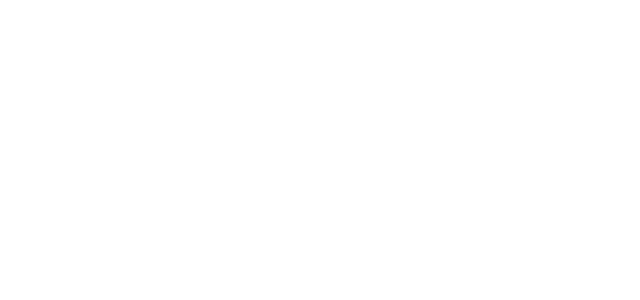
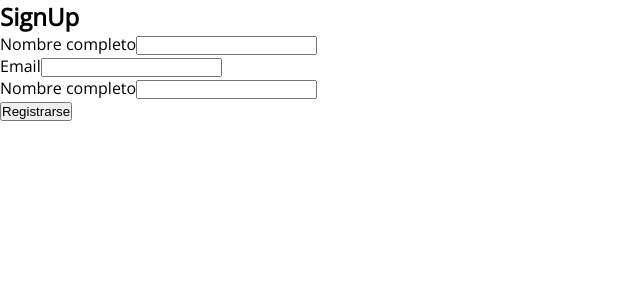
Before and after one commit to LeonAvancini/shopigniter, a React (Create React App) app: page /signup in a window 1280 px wide. Before the commit this address had no page. Shown: the top 300 px of the page, without its empty margins (0-640 px from the left). Built offline with nearby package versions, Linux system fonts and the light colour scheme; a web font is replaced by a local one.

Commit message:
adding Auth

```diff
--- a/src/App.js
+++ b/src/App.js
@@ -1,7 +1,9 @@
 import { BrowserRouter, Route, Routes } from "react-router-dom";
 import { AddProducts } from "./components/AddProducts";
+import { SignUp } from "./components/SignUp";
 
 import Home from "./components/Home";
+import Login from "./components/Login";
 
 function App() {
   return (
@@ -9,6 +11,8 @@
       <Routes>
         <Route path="/" element={<Home />} />
         <Route path="/addproducts" element={<AddProducts />} />
+        <Route path="/signup" element={<SignUp />} />
+        <Route path="/login" element={<Login />} />
       </Routes>
     </BrowserRouter>
   );
--- a/src/components/Home.js
+++ b/src/components/Home.js
@@ -1,6 +1,8 @@
 import Navbar from "./Navbar";
 import Products from "./Products";
 import styled from "styled-components";
+import { useEffect, useState } from "react";
+import { auth, db } from "../config/Config";
 
 const Container = styled.div`
   overflow-x: hidden;
@@ -8,9 +10,32 @@
 `;
 
 export const Home = () => {
+  const GetCurrentUser = () => {
+    const [user, setUser] = useState(null);
+    useEffect(() => {
+      auth.onAuthStateChanged((user) => {
+        if (user) {
+          db.collection("users")
+            .doc(user.uid)
+            .get()
+            .then((snapshot) => {
+              setUser(snapshot.data().FullName);
+            });
+        } else {
+          setUser(null);
+        }
+      });
+    }, []);
+    return user;
+  };
+
+  const user = GetCurrentUser();
+
+  console.log("USER", user);
+
   return (
     <Container>
-      <Navbar />
+      <Navbar user={user} />
       <Products />
     </Container>
   );
--- /dev/null
+++ b/src/components/Login.js
@@ -0,0 +1,62 @@
+import { useState } from "react";
+import { auth } from "../config/Config";
+import { useNavigate } from "react-router-dom";
+
+export const Login = () => {
+  const navigate = useNavigate();
+  const [email, setEmail] = useState("");
+  const [password, setPassword] = useState("");
+
+  const [errorMessage, setErrorMessage] = useState("");
+  const [successMessage, setSuccessMessage] = useState("");
+
+  const handleLogin = (e) => {
+    e.preventDefault();
+    auth
+      .signInWithEmailAndPassword(email, password)
+      .then(() => {
+        setSuccessMessage("Ingreso exitoso");
+        setEmail("");
+        setPassword("");
+        setErrorMessage("");
+        setTimeout(() => {
+          navigate("/");
+        }, 3000);
+      })
+      .catch((error) => setErrorMessage(error.message));
+  };
+
+  return (
+    <>
+      <h2>Login</h2>
+      {successMessage && <>{successMessage}</>}
+      <form autoComplete="off" onSubmit={handleLogin}>
+        <label>Email</label>
+        <input
+          type="email"
+          required
+          value={email}
+          onChange={(e) => {
+            setEmail(e.target.value);
+          }}
+        />
+        <br />
+
+        <label>Nombre completo</label>
+        <input
+          type="password"
+          required
+          value={password}
+          onChange={(e) => {
+            setPassword(e.target.value);
+          }}
+        />
+        <br />
+        <button type="submit">Login</button>
+      </form>
+      {errorMessage && <>{errorMessage}</>}
+    </>
+  );
+};
+
+export default Login;
--- a/src/components/Navbar.js
+++ b/src/components/Navbar.js
@@ -1,6 +1,8 @@
 import { Link } from "react-router-dom";
 import styled from "styled-components";
 import logo from "../assets/cartLogo.png";
+import { Icon } from "react-icons-kit";
+import { shoppingCart } from "react-icons-kit/feather/shoppingCart";
 
 const Container = styled.div`
   width: 100%;
@@ -30,16 +32,30 @@
   margin: auto 10px;
 `;
 
-export const Navbar = () => {
+export const Navbar = ({ user }) => {
+  const handleLogout = () => {
+    console.log("salir");
+  };
+
   return (
     <Container>
       <LeftSideContainer>
         <ImageStyled src={logo} alt="logo" />
       </LeftSideContainer>
-      <RightSideContainer>
-        <LinkStyled to="/signup"> Registrarse</LinkStyled>
-        <LinkStyled to="/login"> Loguearse</LinkStyled>
-      </RightSideContainer>
+
+      {!user ? (
+        <RightSideContainer>
+          <LinkStyled to="/signup"> Registrarse</LinkStyled>
+          <LinkStyled to="/login"> Loguearse</LinkStyled>
+        </RightSideContainer>
+      ) : (
+        <RightSideContainer>
+          <LinkStyled to="/cart">
+            <Icon icon={shoppingCart} size={20} />
+          </LinkStyled>
+          <button onClick={handleLogout}>Salir</button>
+        </RightSideContainer>
+      )}
     </Container>
   );
 };
--- /dev/null
+++ b/src/components/SignUp.js
@@ -0,0 +1,81 @@
+import { useState } from "react";
+import { auth, db } from "../config/Config";
+import { useNavigate } from "react-router-dom";
+
+export const SignUp = () => {
+  const navigate = useNavigate();
+  const [fullName, setFullName] = useState("");
+  const [email, setEmail] = useState("");
+  const [password, setPassword] = useState("");
+
+  const [errorMessage, setErrorMessage] = useState("");
+  const [successMessage, setSuccessMessage] = useState("");
+
+  const handleSignup = (e) => {
+    e.preventDefault();
+    auth
+      .createUserWithEmailAndPassword(email, password)
+      .then((credentials) => {
+        db.collection("users")
+          .doc(credentials.user.uid)
+          .set({ FullName: fullName, Email: email, Password: password })
+          .then(() => {
+            setSuccessMessage("Registro realizado con exito");
+            setFullName("");
+            setEmail("");
+            setPassword("");
+            setErrorMessage("");
+            setTimeout(() => {
+              navigate("/login");
+            }, 3000);
+          });
+      })
+      .catch((error) => {
+        setErrorMessage(error.message);
+      });
+  };
+
+  return (
+    <>
+      <h2>SignUp</h2>
+      {successMessage && <>{successMessage}</>}
+      <form autoComplete="off" onSubmit={handleSignup}>
+        <label>Nombre completo</label>
+        <input
+          type="text"
+          required
+          value={fullName}
+          onChange={(e) => {
+            setFullName(e.target.value);
+          }}
+        />
+        <br />
+        <label>Email</label>
+        <input
+          type="email"
+          required
+          value={email}
+          onChange={(e) => {
+            setEmail(e.target.value);
+          }}
+        />
+        <br />
+
+        <label>Nombre completo</label>
+        <input
+          type="password"
+          required
+          value={password}
+          onChange={(e) => {
+            setPassword(e.target.value);
+          }}
+        />
+        <br />
+        <button type="submit">Registrarse</button>
+      </form>
+      {errorMessage && <>{errorMessage}</>}
+    </>
+  );
+};
+
+export default SignUp;
```
